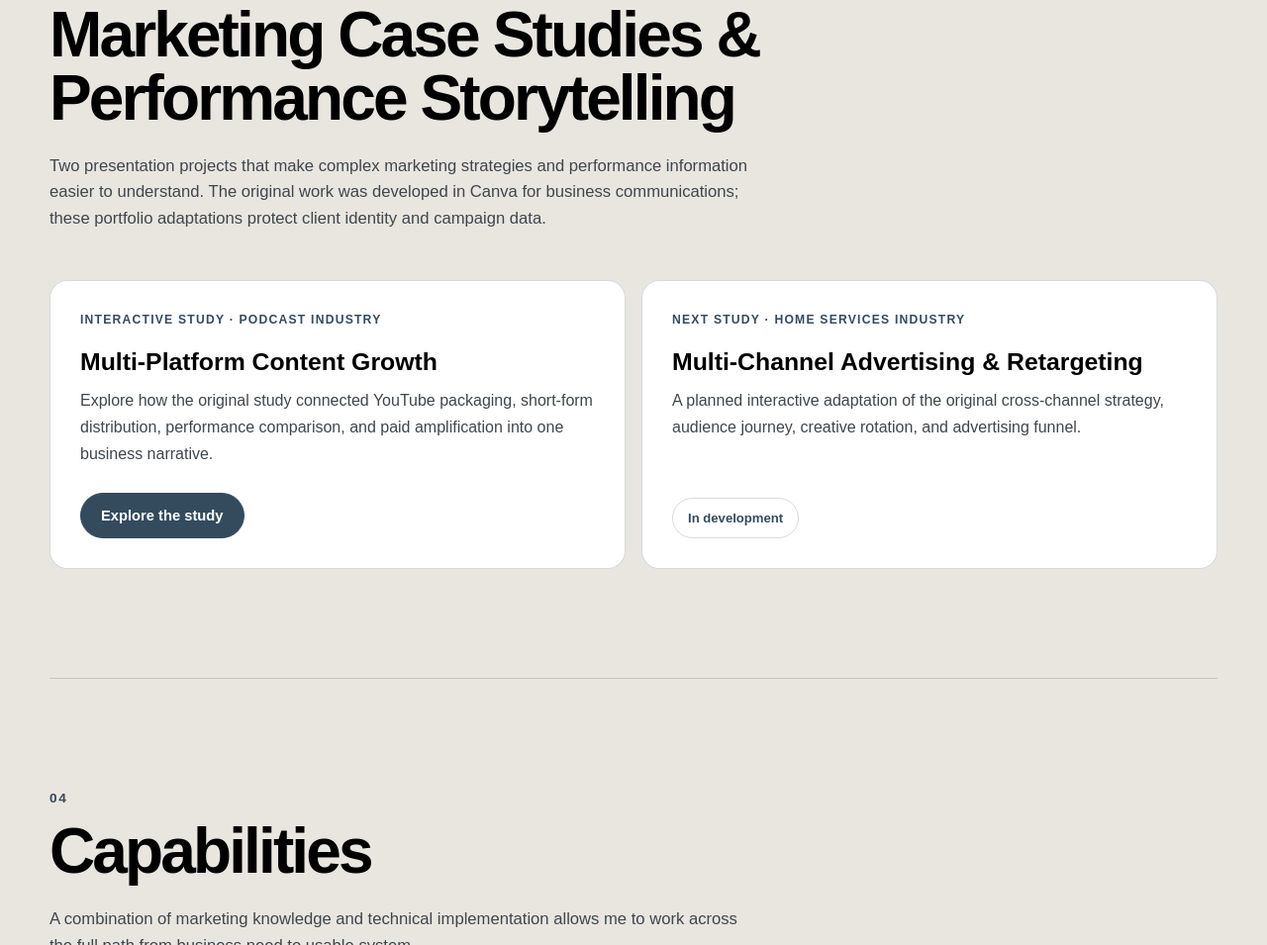
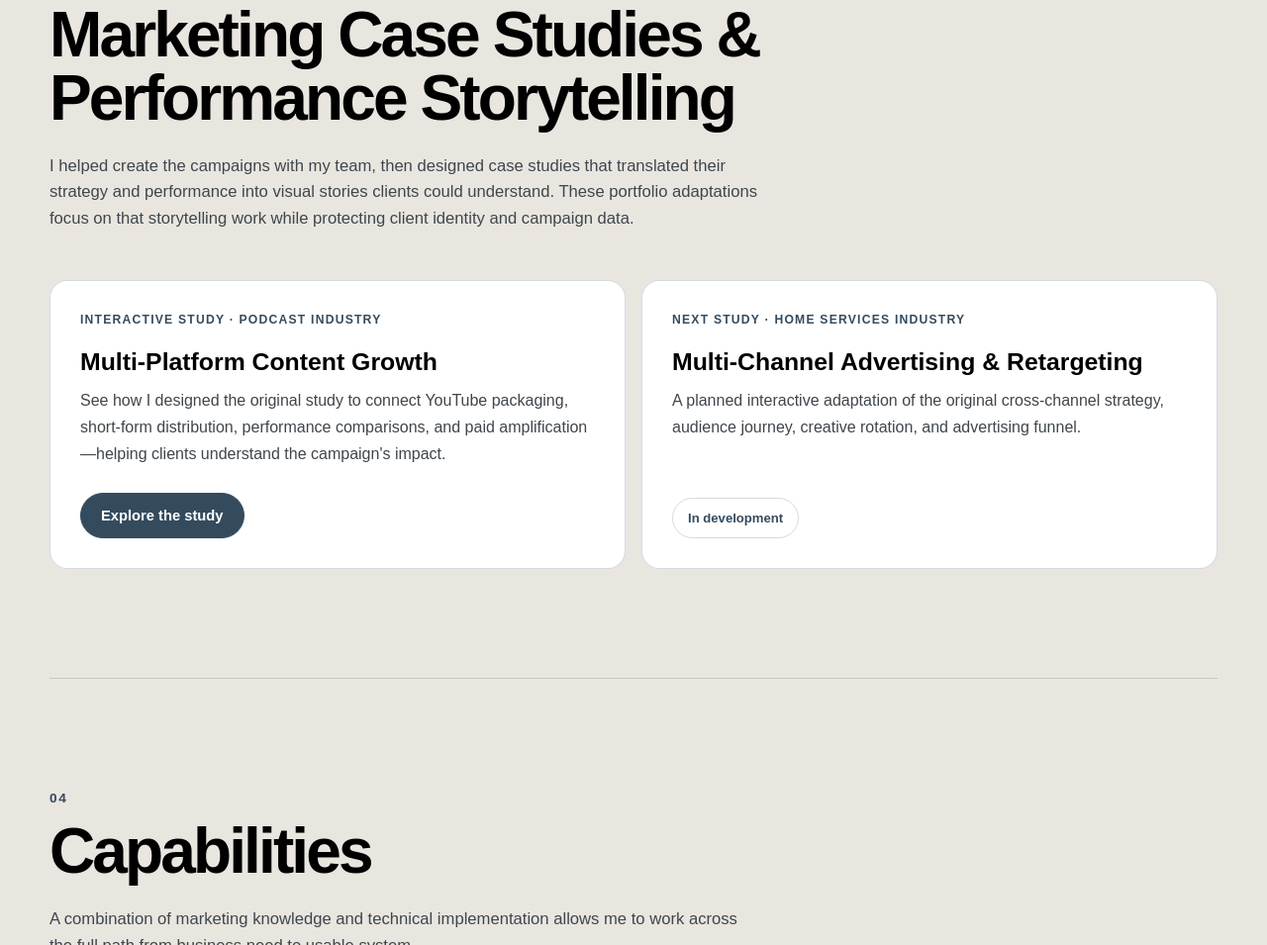
Before and after one commit to lex1217/alexis-portfolio, a plain HTML site: page index.html in a window 1280 px wide. Shown: the part 4178-5133 px from the top of the page at 99% size. Drawn offline with Linux system fonts and the light colour scheme.

Commit message:
Lead case study preview with visual storytelling contribution

```diff
--- a/index.html
+++ b/index.html
@@ -392,12 +392,12 @@
     <section id="marketing-case-studies" class="portfolio-section case-study-preview">
       <p class="section-label">03 / MARKETING STORYTELLING</p>
       <h2>Marketing Case Studies &amp; Performance Storytelling</h2>
-      <p>Two presentation projects that make complex marketing strategies and performance information easier to understand. The original work was developed in Canva for business communications; these portfolio adaptations protect client identity and campaign data.</p>
+      <p>I helped create the campaigns with my team, then designed case studies that translated their strategy and performance into visual stories clients could understand. These portfolio adaptations focus on that storytelling work while protecting client identity and campaign data.</p>
       <div class="case-preview-grid">
         <article class="case-preview-card">
           <span class="work-tag">Interactive study · Podcast industry</span>
           <h3>Multi-Platform Content Growth</h3>
-          <p>Explore how the original study connected YouTube packaging, short-form distribution, performance comparison, and paid amplification into one business narrative.</p>
+          <p>See how I designed the original study to connect YouTube packaging, short-form distribution, performance comparisons, and paid amplification—helping clients understand the campaign's impact.</p>
           <a class="button button-primary" href="content-growth.html">Explore the study</a>
         </article>
         <article class="case-preview-card">
```
